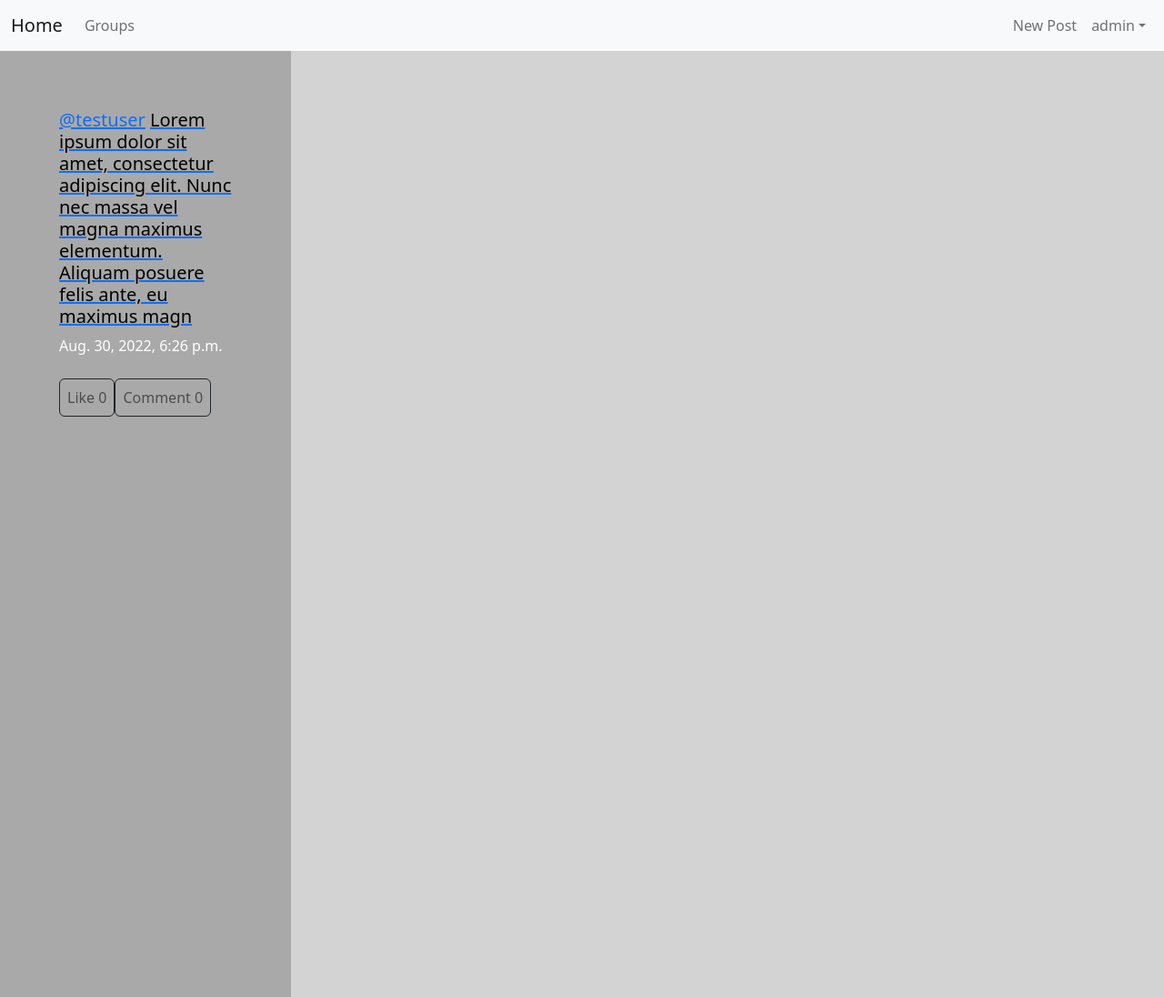
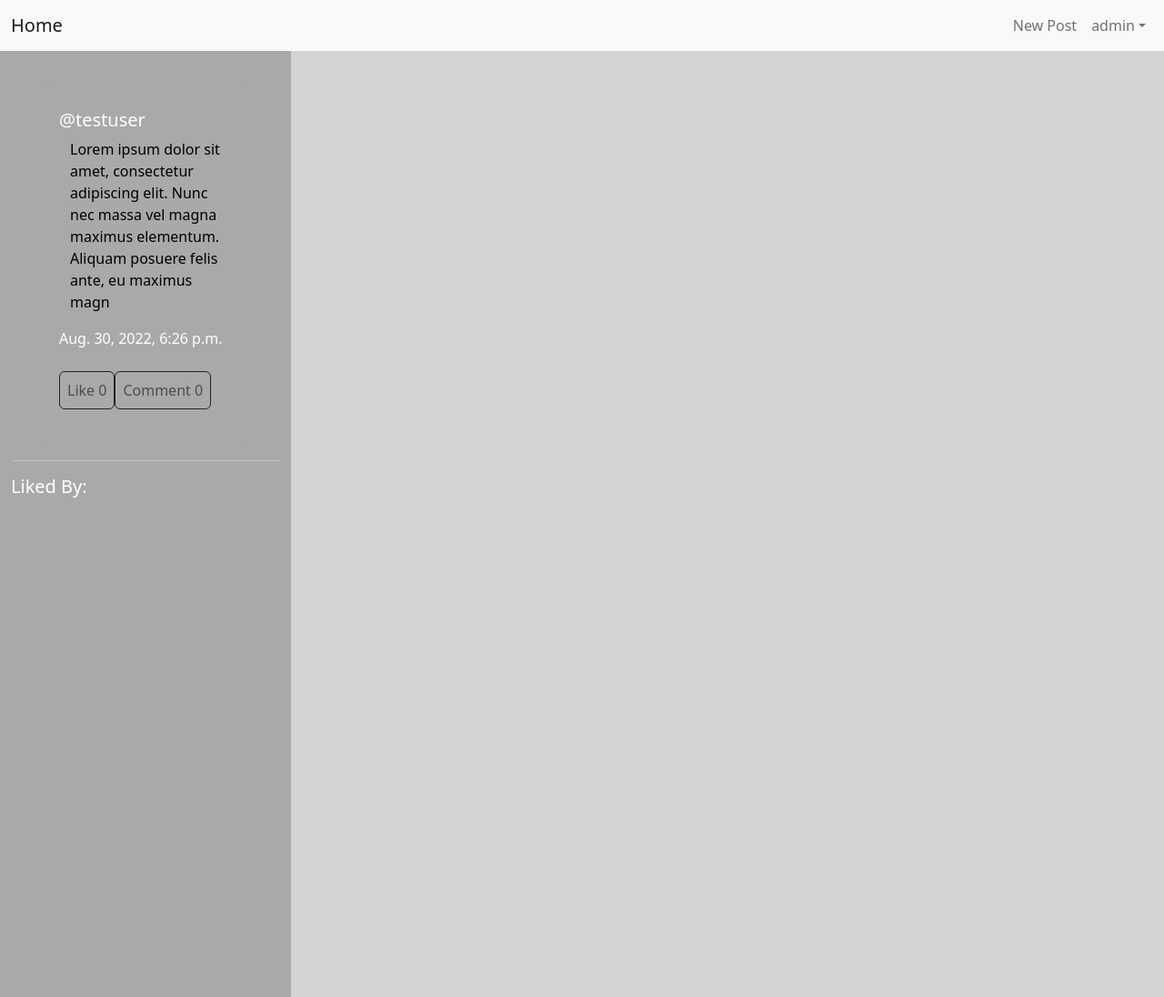
Before and after one commit to LKrew/social_project, a Django app: page /posts/single/2/ in a window 1280 px wide. Shown: the whole page at 91% size. Run offline with Django 4.2, Linux system fonts and the light colour scheme; a user stored in the database is signed in; data comes from the database, SQL or seed files in the repository; both versions use the stored data as it was after the commit; data that the repository does not hold is empty; some libraries are stand-ins or nearby versions.

Commit message:
display users who like posts on post_detail page

```diff
--- a/krew_social/posts/models.py
+++ b/krew_social/posts/models.py
@@ -17,14 +17,10 @@ class Post(models.Model):
     def __str__(self) -> str:
         return self.message
 
-    # def save(self, *args, **kwargs):
-    #     super().save(*args, **kwargs)
-
     def get_absolute_url(self):
         return reverse(
             "posts:posts"
         )
-
     class Meta:
         ordering = ['-created_at']
 
@@ -37,8 +33,6 @@ class LikedPost(models.Model):
     def __str__(self):
         return self.post.message + " liked by " + self.user.username
 
-
-
 class Comment(models.Model):
     post = models.ForeignKey(Post, related_name='comments',on_delete=models.CASCADE)
     author = models.CharField(max_length=144)
--- a/krew_social/posts/templates/posts/_post.html
+++ b/krew_social/posts/templates/posts/_post.html
@@ -2,12 +2,17 @@
     <div class="jumbotron">
         <h5 class="media-heading">
         <span class="username">
-            <a href="{% url 'posts:profile' username=post.author.username %}">@{{post.author.username}}</a>
+            <a href="{% url 'posts:profile' username=post.author.username %}" class="username">@{{post.author.username}}</a>
         </span>
-        <a href="{% url 'posts:single' pk=post.pk %}">
-            <span class="post_content">{{post.message}}</span>
-        </a>
         </h5>
+        <div class="container">
+            <p>
+                <a href="{% url 'posts:single' pk=post.pk %}" class="post_content">
+                    <span class="post_content">{{post.message}}</span>
+                </a>
+            </p>
+        </div>
+
         <time class="time">
             <p>{{post.created_at}}</p>
         </time>
@@ -17,12 +22,12 @@
                 {% if user in post.likes.all %}
                 <form class='form-inline' action="{% url 'posts:unlike' pk=post.pk %}"  method="POST">
                     {% csrf_token %}
-                    <button type="submit" class="nav-link btn btn-outline-dark" name="post_pk" value="{{post.pk}}">Unlike {{post.likes.count}}</button>
+                    <button type="submit" class="nav-link btn btn-outline-dark" name="post_pk" value="{{post.pk}}">Unlike {{post.like_count}}</button>
                 </form>
                 {% else %}
                 <form class='form-inline' action="{% url 'posts:like' pk=post.pk %}"  method="POST">
                     {% csrf_token %}
-                <button type="submit" class="nav-link btn btn-outline-dark" name="post_pk" value="{{post.pk}}">Like {{post.likes.count}}</button>
+                <button type="submit" class="nav-link btn btn-outline-dark" name="post_pk" value="{{post.pk}}">Like {{post.like_count}}</button>
                 </form>
                 {% endif %}
             </form>
--- /dev/null
+++ b/krew_social/posts/templates/posts/_user.html
@@ -0,0 +1 @@
+<a class="username" href="{% url 'posts:profile' username=post.author.username %}"><h5 class="username">@{{user.username}}</h5></a>
--- a/krew_social/posts/templates/posts/post_detail.html
+++ b/krew_social/posts/templates/posts/post_detail.html
@@ -3,6 +3,15 @@
 
 {% block profile %}
     {% include "posts/_post.html" %}
+    <hr>
+    <h5>Liked By: </h5>
+
+    {% for user in post.likes.all %}
+    <ul>
+       <li>{% include "posts/_user.html" %}</li>
+    </ul>
+    {% endfor %}
+
 {% endblock profile %}
 
 
--- a/krew_social/static/krew_social/css/master.css
+++ b/krew_social/static/krew_social/css/master.css
@@ -10,6 +10,14 @@ a.nav-link .dropdown-toggle{
     border-radius: .3rem;
     width: 75% !important;
   }
+.jumbotron2 {
+margin: auto;
+padding: 2rem 1rem;
+margin-top: 2rem;
+background-color: grey;
+border-radius: .3rem;
+color: white;
+}
 body{
     padding-top: 0px;
 }
@@ -19,6 +27,11 @@ body{
 
 .post_content{
     color: black;
+    text-decoration: none;
+}
+
+.username{
+    color: white;
     text-decoration: none !important;
 }
 
--- a/krew_social/templates/base.html
+++ b/krew_social/templates/base.html
@@ -22,14 +22,6 @@
                     <span class="navbar-toggler-icon"></span>
                 </button>
 
-                {% if user.is_authenticated %}
-                <div class="collapse navbar-collapse" id="navbarNavDropdown">
-                    <ul class="navbar-nav">
-                        <li class="navbar-item">
-                            <a href="#" class="nav-link" aria-current="page">Groups</a>
-                        </li>
-                    </ul>
-                {% endif %}
                     <ul class="navbar-nav ms-auto mb-2 mb-lg-0">
                         {% if user.is_authenticated %}
                         <li class="nav-item">
```
Also changed, not shown: krew_social/posts/templates/posts/user_profile.html (+10 -3 lines), krew_social/accounts/templates/accounts/userprofile_form.html (renamed from krew_social/accounts/templates/accounts/edit_profile.html), krew_social/db.sqlite3.
